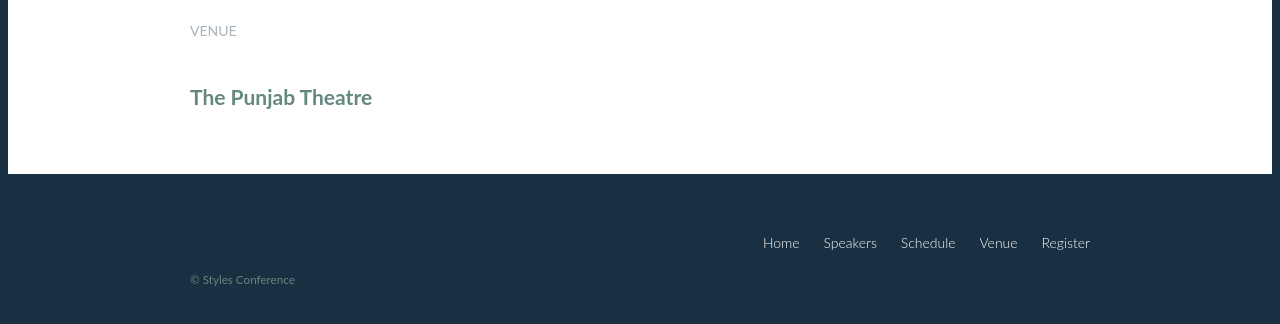
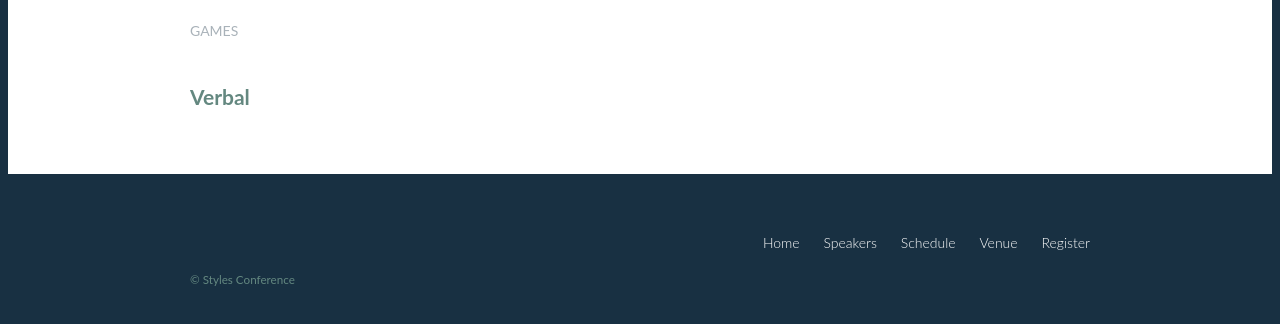
Before and after one commit to Priyanka-Kri6a/Cn-168, a plain HTML site: page index.html in a window 1280 px wide. Shown: the part 890-1214 px from the top of the page. Drawn offline with Linux system fonts and the light colour scheme.

Commit message:
Update index.html

```diff
--- a/index.html
+++ b/index.html
@@ -48,9 +48,9 @@
             </section>
 
        <section class="teaser col-1-3">
-                <h5>Venue</h5>
+                <h5>Games</h5>
                 <img src="https://media.tacdn.com/media/attractions-splice-spp-674x446/07/7e/af/a5.jpg" alt="chicago" width="0%">
-                    <h3>The Punjab Theatre</h3>
+                    <h3>Verbal</h3>
                 </a>
             </section>
         </section>
```
